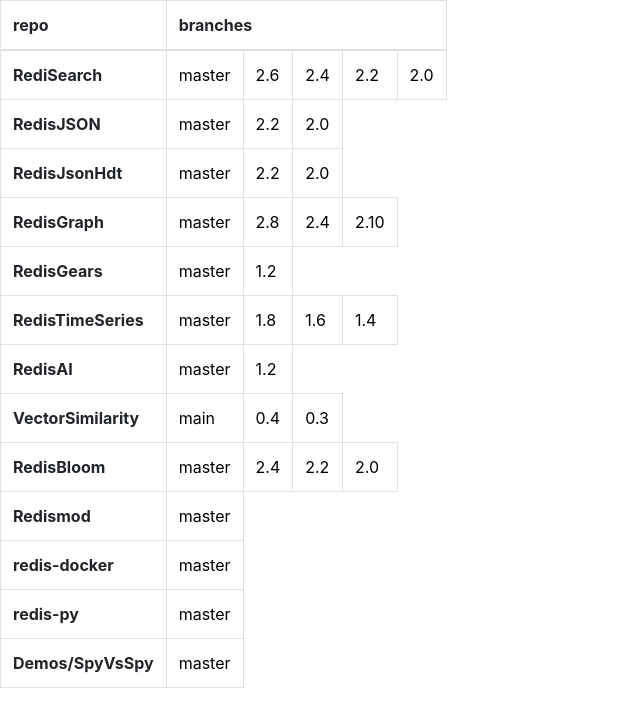
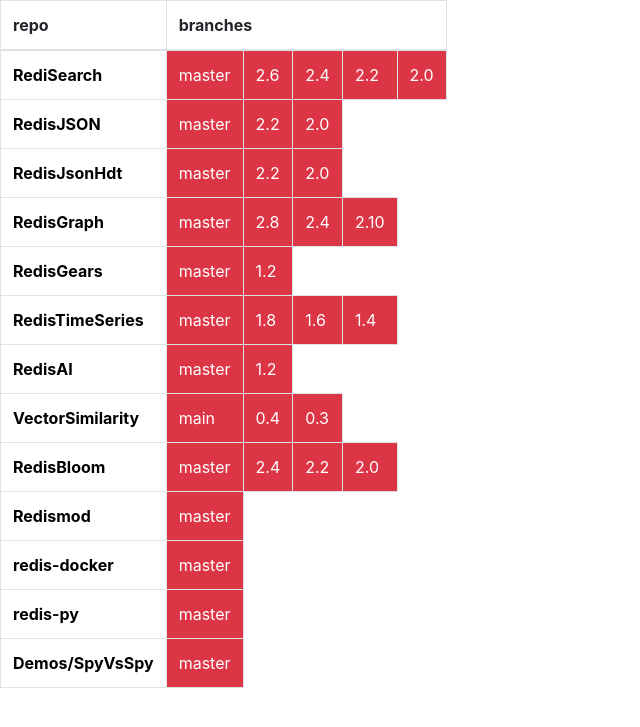
Before and after one commit to RedisLabsModules/dashi, a Flask app: page / in a window 1280 px wide. Shown: the top 727 px of the page, without its empty margins (0-640 px from the left). Run offline with Flask 2, Linux system fonts and the light colour scheme; data that the repository does not hold is empty; some libraries are stand-ins or nearby versions.

Commit message:
fix project status. add github link to project names

```diff
--- a/app.py
+++ b/app.py
@@ -48,14 +48,25 @@
             project_obj['branches'] = [str(x) for x in project_obj['branches']]
             project_obj['statuses'] = {}
             for branch in project_obj['branches']:
-                status = db.session.query(
-                    Pipeline.status
+                last_pipeline_commit = db.session.query(
+                    Pipeline.revision
                 ).filter(
                     Pipeline.branch == str(branch),
                     Pipeline.projectSlug == project_obj['github'].replace('github.com', 'gh')
                 ).order_by(Pipeline.pipelineId.desc()).first()
-                if status is not None:
-                    project_obj['statuses'][branch] = status[0]
+                if last_pipeline_commit is not None and len(last_pipeline_commit) != 0:
+                    fail_count = db.session.query(
+                        Pipeline.status
+                    ).filter(
+                        Pipeline.revision == last_pipeline_commit[0],
+                        Pipeline.status != 'success'
+                    ).count()
+                else:
+                    fail_count = 1
+                if fail_count != 0 and not None:
+                    project_obj['statuses'][branch] = 'failed'
+                else:
+                    project_obj['statuses'][branch] = 'success'
             repos[project] = project_obj
         return render_template('index.html', projects=repos)
 
--- a/templates/index.html
+++ b/templates/index.html
@@ -25,6 +25,11 @@
     .table-bordered {
         border: none;
     }
+    .project-link {
+        color: black;
+        background-color: transparent;
+        text-decoration: none;
+    }
 </style>
 <body>
 <table class="table table-responsive table-bordered">
@@ -37,7 +42,7 @@
     <tbody>
     {% for project in projects %}
         <tr>
-            <th scope="row" style="width: 20px;">{{ project }}</th>
+            <th scope="row" style="width: 20px;"><a class="project-link" target="_blank" rel="noopener noreferrer" href="https://{{ projects[project]['github'] }}">{{ project }}</a></th>
             {% for branch in projects[project]['branches']|sort(reverse=True) %}
                 <td
                         class="{% if projects[project]['statuses'][branch] == 'success' %}bg-success{% elif branch not in projects[project]['statuses'] %}{% else %}bg-danger{% endif %}">
```
